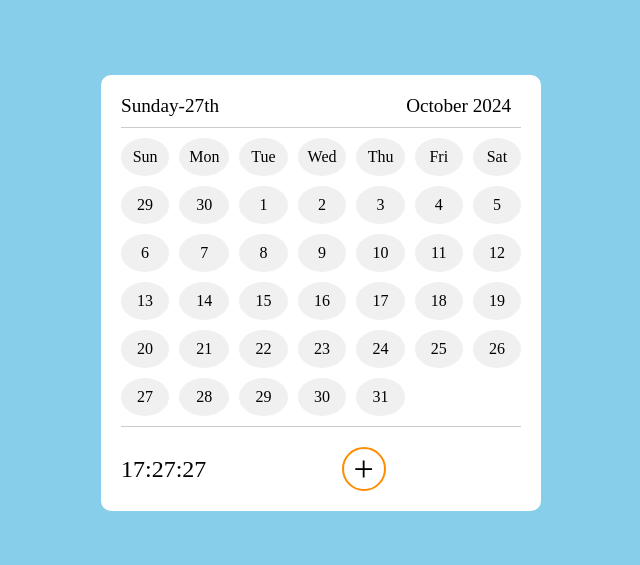
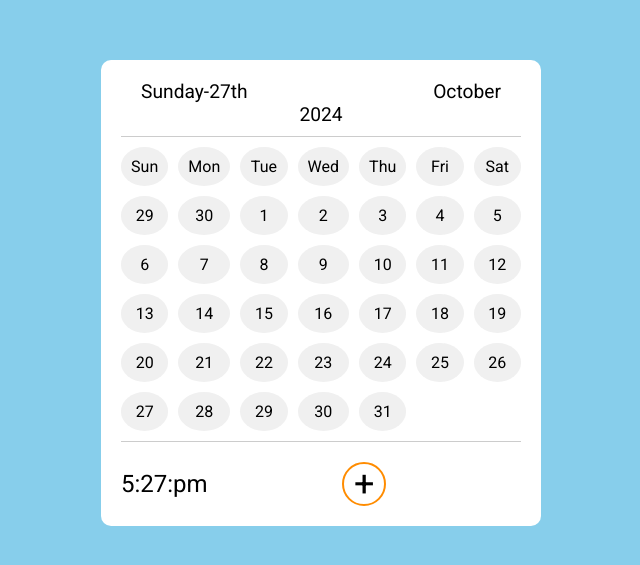
Before and after one commit to naklida172/FEMidtPr, a plain HTML site: page index.html in a window 1280 px wide. Shown: the part 107-672 px from the top of the page, without its empty margins (319-959 px from the left). Drawn offline with Linux system fonts and the light colour scheme; no server answers.

Commit message:
changed font, added real time temperature thorugh api, changed clock to am/pm

```diff
--- a/scripts.js
+++ b/scripts.js
@@ -87,13 +87,30 @@ for (let i = 1; i <= daysInMonth; i++) {
 }
 
 function updateClock() {
-    let clockElement = document.getElementById('clock');
+    let timeData = document.getElementById('clock');
     let now = new Date();
-    let hour = now.getHours().toString().padStart(2, '0');
+    let hour = now.getHours();
     let minute = now.getMinutes().toString().padStart(2, '0');
-    let second = now.getSeconds().toString().padStart(2, '0');
-    clockElement.textContent = `${hour}:${minute}:${second}`;
+    let amPm = hour >= 12 ? 'pm' : 'am';
+    hour = hour % 12;
+    if (hour == 0) {hour = 12}
+    const timeString = `${hour}:${minute}:${amPm}`;
+    timeData.textContent = timeString;
 }
 
 setInterval(updateClock, 1000);
 updateClock();
+
+const temperatureData = document.getElementById('temperature');
+
+async function fetchTemperature() {
+    const apiKey = '95c810fc5ab7d977dbc6fc0f14d5fe31';
+    const city = 'Bishkek';
+    const response = await fetch(`https://api.openweathermap.org/data/2.5/weather?q=${city}&units=metric&appid=${apiKey}`);
+    const data = await response.json();
+    const temp = data.main.temp.toFixed(1);
+    temperatureData.innerHTML = `${temp}&deg;C`;
+}
+
+fetchTemperature();
+setInterval(fetchTemperature, 60000);
--- a/styles.css
+++ b/styles.css
@@ -5,6 +5,7 @@ body {
     align-items: center;
     height: 100vh;
     margin: 0;
+    font-family: Roboto;
 }
 
 .calendar {
```
